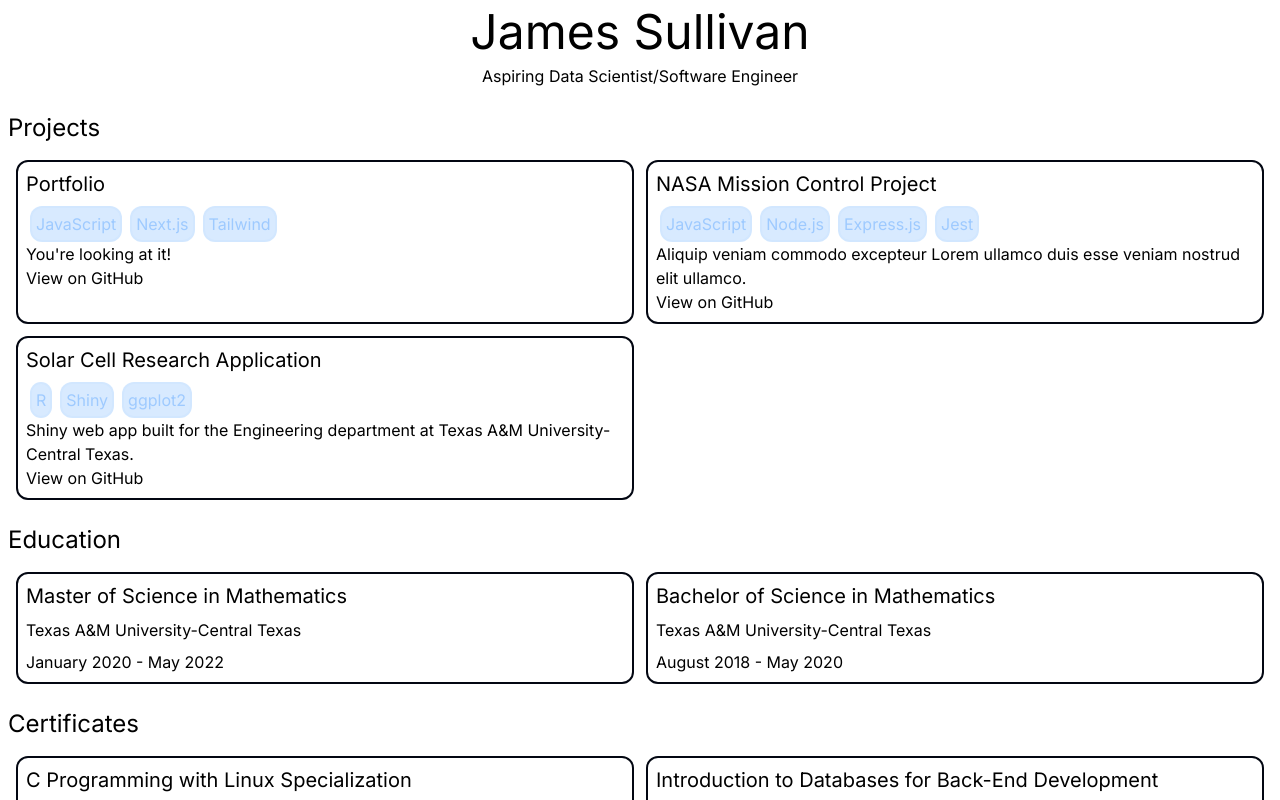
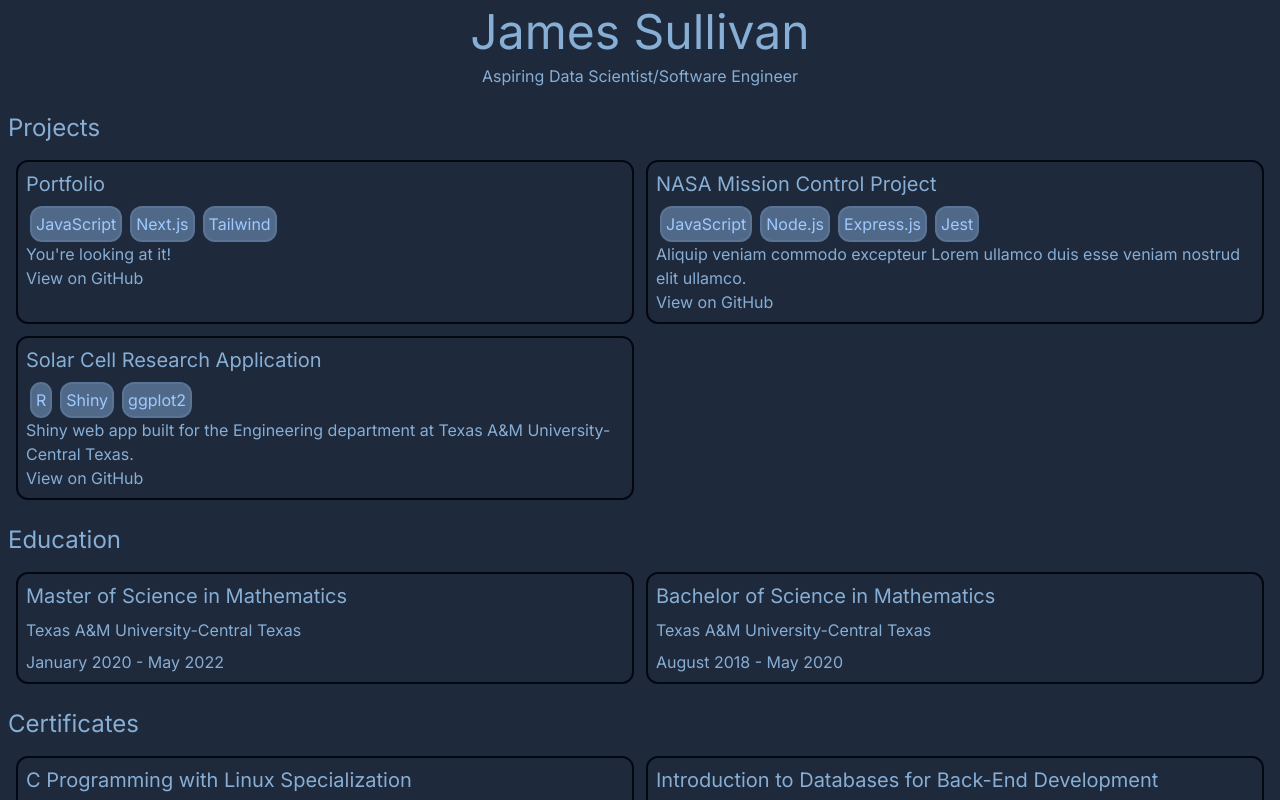
Before and after one commit to JSulley/portfolio, a Next.js app: page / in a window 1280 px wide. Shown: the top 800 px of the page. Built offline with nearby package versions, Linux system fonts and the light colour scheme.

Commit message:
Changed background and text color

```diff
--- a/src/app/layout.js
+++ b/src/app/layout.js
@@ -11,7 +11,7 @@ export const metadata = {
 export default function RootLayout({ children }) {
   return (
     <html lang="en">
-      <body className={inter.className}>{children}</body>
+      <body className={inter.className + " bg-slate-800  text-[#87AED4]"}>{children}</body>
     </html>
   )
 }
```
